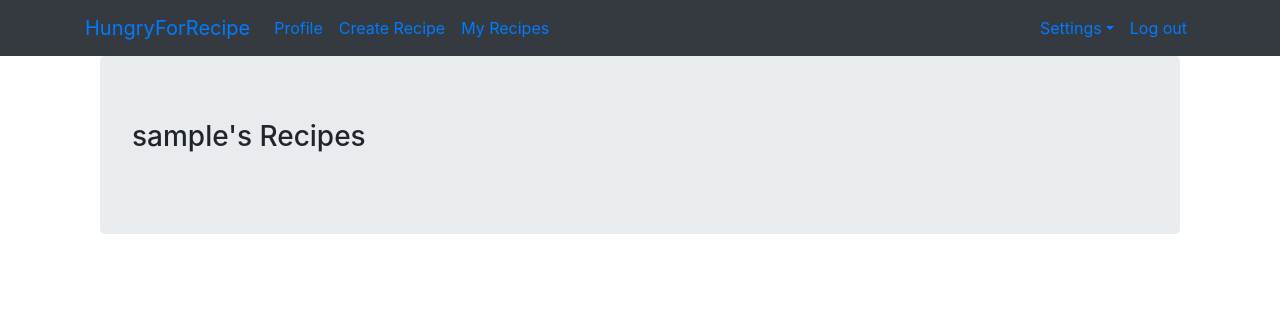
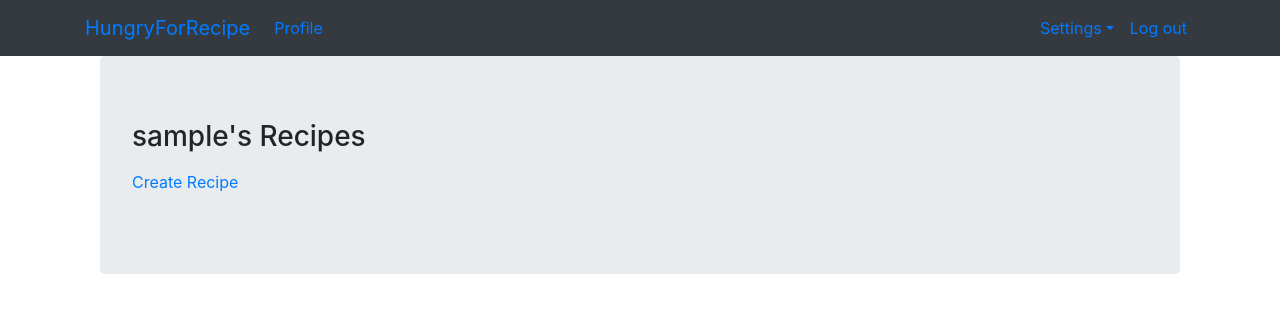
Before and after one commit to aysegulsari/SWE-573, a Django app: page /accounts/list_recipes/ in a window 1280 px wide. Shown: the top 313 px of the page. Run offline with Django 3.2, Linux system fonts and the light colour scheme; the visitor is signed in with stand-in values (Sample User, id 1); some libraries are stand-ins or nearby versions.

Commit message:
buttons on the navigation bar moved into pages

```diff
--- a/accounts/templates/accounts/list_recipes.html
+++ b/accounts/templates/accounts/list_recipes.html
@@ -12,6 +12,9 @@
       </div>
       {% endfor %}
       </div>
+     <div class="form-group">
+      <a href="{% url 'accounts:create_recipe' %}">Create Recipe</a>
+     </div>
       {{errorMessage}}
     </form>
   </div>
--- a/accounts/templates/accounts/profile.html
+++ b/accounts/templates/accounts/profile.html
@@ -6,7 +6,7 @@
       <h3>{{user.username}}'s Profile</h3>
       <form enctype="multipart/form-data" method="POST">
          {% csrf_token %}
-          <textarea id="user_type" name="user_type" style="display:none;" value={{ user_type }}>{{ user_type }}</textarea>
+          <textarea id="user_type" name="user_type" style="display:none;" value={{ userProfile.user_type }}>{{ userProfile.user_type }}</textarea>
           <p>First name: {{user.first_name}}</p>
           <p>Last name: {{user.last_name}}</p>
           <p>Email: {{user.email}}</p>
@@ -14,7 +14,8 @@
           <p id="provider_name">ProviderName: {{userProfile.provider_name}}</p>
           <p id="address">Address: {{userProfile.address}}</p>
           <p id="phone_number">Phone Number: {{userProfile.phone_number}}</p>
-      </form>
+          <a href="{% url 'accounts:list_recipes' %}">{{user.username}}'s Recipes</a>
+
   </div>
 </div>
 
--- a/accounts/views.py
+++ b/accounts/views.py
@@ -262,11 +262,12 @@ class MyProfileView(DetailView):
             # id = self.kwargs.get('pk')
             user = request.user
             userProfile = UserProfileInfo.objects.get(user=user)
+            recipes = Recipe.objects.filter(user=request.user)
             # if recipe is None:
             #    errorMessage="No recipe is created!"
         return render(request, 'accounts/profile.html',
                       {'user': user,
                        'userProfile':userProfile,
-                       'user_type': userProfile.user_type,
+                       'recipes':recipes,
                        'errorMessage': errorMessage,
                        })
--- a/templates/base.html
+++ b/templates/base.html
@@ -17,8 +17,8 @@
           <a class="navbar-brand mynav" href="{% url 'home' %}">HungryForRecipe</a>
           {% if user.is_authenticated %}
           <a class="nav-item nav-link" href="{% url 'accounts:profile_page' %}" class="btn btn-simple">Profile</a>
-          <a class="nav-item nav-link" href="{% url 'accounts:create_recipe' %}" class="btn btn-simple">Create Recipe</a>
-          <a class="nav-item nav-link" href="{% url 'accounts:list_recipes' %}" class="btn btn-simple">My Recipes</a>
+         <!-- <a class="nav-item nav-link" href="{% url 'accounts:create_recipe' %}" class="btn btn-simple">Create Recipe</a>-->
+         <!--  <a class="nav-item nav-link" href="{% url 'accounts:list_recipes' %}" class="btn btn-simple">My Recipes</a>-->
 
           {% endif %}
         </div>
```
